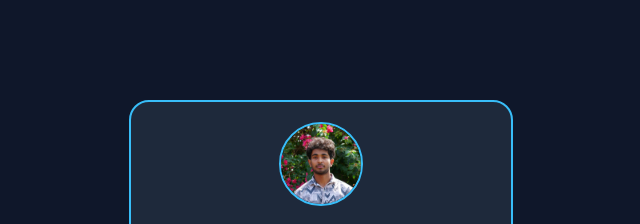
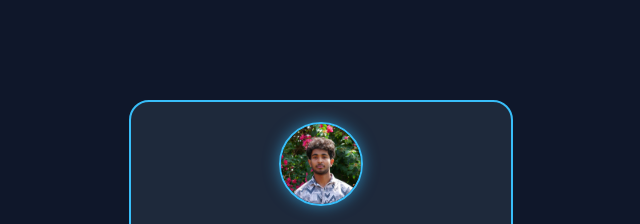
Before and after one commit to rohnroy0/portfolio_demo_26, a plain HTML site: page index.html in a window 1280 px wide. Shown: the top 224 px of the page, 319-959 px from the left. Drawn offline with Linux system fonts and the light colour scheme.

Commit message:
added shadow box for the profile

```diff
--- a/style.css
+++ b/style.css
@@ -11,6 +11,7 @@ img {
     width: 80px;
     height: 80px;
     border: 2px double #38bdf8;
+    box-shadow: 0 0 15px rgba(56, 189, 248, 0.6);
 }
 
 h1 {
```
